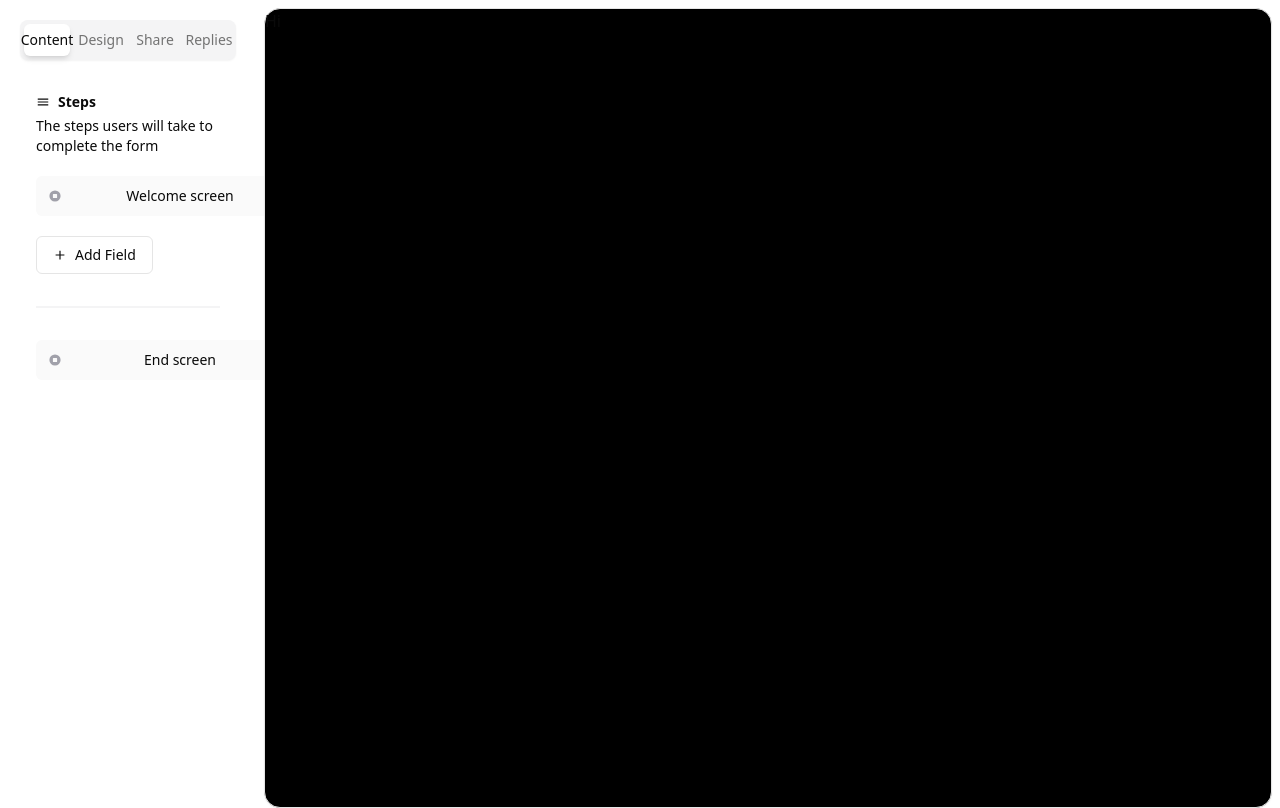
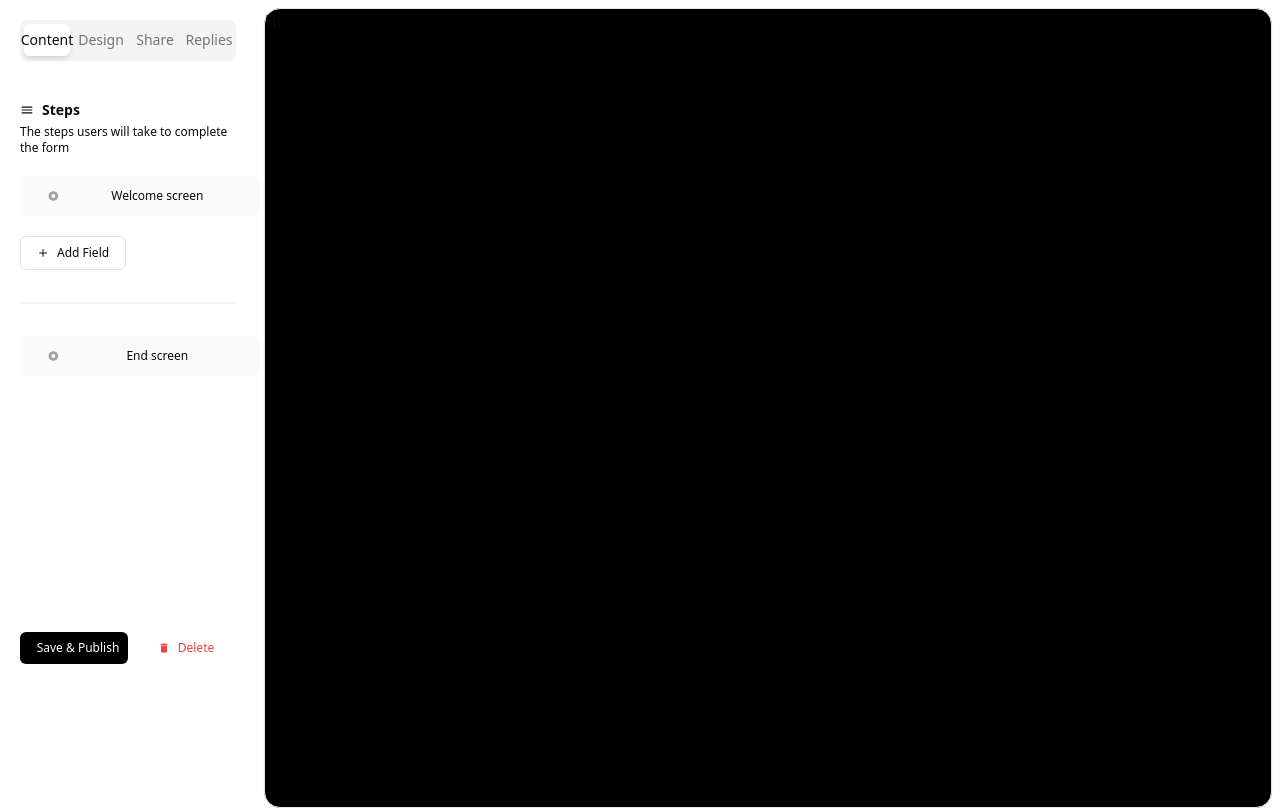
Before and after one commit to wandanamaddumage/build-form-ai, a React (Vite) app: page / in a window 1280 px wide. Built offline with nearby package versions, Linux system fonts and the light colour scheme.

Commit message:
feat: add formEditor page menu

```diff
--- a/src/pages/FormEditor/components/Menu/components/Tabs/content/index.tsx
+++ b/src/pages/FormEditor/components/Menu/components/Tabs/content/index.tsx
@@ -1,30 +1,32 @@
 import { Button } from "@/components/ui/button";
+import { FaCloud } from "react-icons/fa";
 import { HiMiniStopCircle } from "react-icons/hi2";
 import { IoMdAdd } from "react-icons/io";
-import { MdOutlineMenu } from "react-icons/md";
+import { MdDelete, MdOutlineMenu } from "react-icons/md";
 
 const Content = () => {
   return (
+    <div className="mt-10">
       <div>
         <div>
           <h1 className="flex items-center gap-2 font-semibold text-sm">
             <MdOutlineMenu /> Steps
           </h1>
-        <div className="my-1 text-sm">
+          <div className="my-1 text-xs">
             The steps users will take to complete the form
           </div>
         </div>
         <div>
           <Button
             variant="ghost"
-          className="my-5 w-72 bg-zinc-50 hover:bg-zinc-100 flex font-normal text-sm"
+            className="my-5 w-60 bg-zinc-50 hover:bg-zinc-100 flex font-normal text-xs"
           >
-          <HiMiniStopCircle className="absolute left-12 text-zinc-400" />
-          <div className="justify-center">Welcome screen</div>
+            <HiMiniStopCircle className="w-1/6 text-zinc-400" />
+            <div className="w-5/6 justify-center">Welcome screen</div>
           </Button>
           <Button
             variant="outline"
-          className="my-5 hover:bg-zinc-100 flex font-normal text-sm gap-2 h-auto"
+            className="my-5 hover:bg-zinc-100 flex font-medium text-xs gap-2 h-auto"
           >
             <IoMdAdd />
             Add Field
@@ -32,10 +34,27 @@ const Content = () => {
           <hr className="my-8 border-t-2 border-zinc-100" />
           <Button
             variant="ghost"
-          className="w-72 bg-zinc-50 hover:bg-zinc-100 flex font-normal text-sm"
+            className="w-60 bg-zinc-50 hover:bg-zinc-100 flex font-normal text-xs"
           >
-          <HiMiniStopCircle className="absolute left-12 text-zinc-400" />
-          <div className="justify-center">End screen</div>
+            <HiMiniStopCircle className="w-1/6 text-zinc-400" />
+            <div className="w-5/6 justify-center">End screen</div>
+          </Button>
+        </div>
+      </div>
+      <div className="mt-64 flex gap-2 justify-center">
+        <Button
+          variant="ghost"
+          className="w-full lg:w-1/2 bg-black hover:bg-zinc-900 flex font-medium text-xs text-white hover:text-white gap-2 h-auto"
+        >
+          <FaCloud className="text-white" />
+          <div className="justify-center">Save & Publish</div>
+        </Button>
+        <Button
+          variant="ghost"
+          className="w-full lg:w-1/2 bg-white hover:bg-red-50 flex font-medium text-xs text-red-500 hover:text-red-500 gap-2 h-auto"
+        >
+          <MdDelete className="text-red-500" />
+          <div className="justify-center">Delete</div>
         </Button>
       </div>
     </div>
--- a/src/pages/FormEditor/components/Menu/components/Tabs/index.tsx
+++ b/src/pages/FormEditor/components/Menu/components/Tabs/index.tsx
@@ -16,7 +16,7 @@ export default function TabList() {
           <TabsTrigger
             key={tab.value}
             value={tab.value}
-            className="rounded-md px-3 py-1.5 text-sm font-normal transition-all data-[state=active]:bg-white data-[state=active]:text-foreground data-[state=active]:shadow-md"
+            className="rounded-md px-5 py-1.5 text-sm font-normal transition-all data-[state=active]:bg-white data-[state=active]:text-foreground data-[state=active]:shadow-md"
           >
             {tab.label}
           </TabsTrigger>
@@ -26,7 +26,7 @@ export default function TabList() {
         <TabsContent
           key={tab.value}
           value={tab.value}
-          className="mt-4 rounded-lg bg-white p-4 h-full"
+          className="mt-4 rounded-lg bg-white h-full"
         >
           {tab.content}
         </TabsContent>
```
Lines whose indentation alone changed are shown as unchanged.
